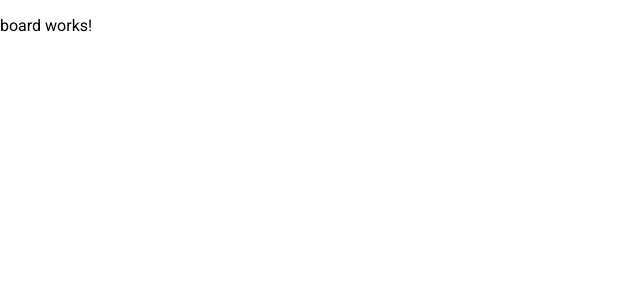
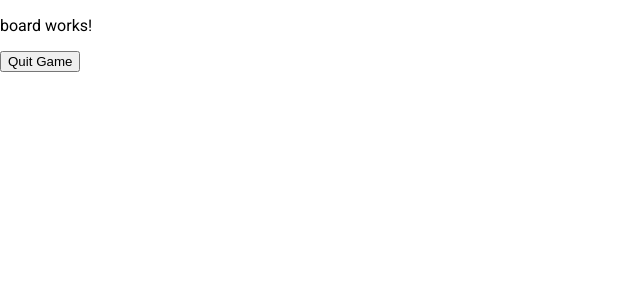
Before and after one commit to Lyossauce/front-tcg, an Angular app: page /home in a window 1280 px wide. Both pictures are taken after a click on the button "New Game". Shown: the top 300 px of the page, without its empty margins (0-640 px from the left). Built offline with nearby package versions, Linux system fonts and the light colour scheme.

Commit message:
add quit game button

```diff
--- a/package.json
+++ b/package.json
@@ -6,7 +6,7 @@
     "start": "ng serve",
     "build": "ng build",
     "watch": "ng build --watch --configuration development",
-    "test": "ng test"
+    "test": "ng test --code-coverage"
   },
   "private": true,
   "dependencies": {
--- a/src/app/components/pages/board/board.component.html
+++ b/src/app/components/pages/board/board.component.html
@@ -1 +1,5 @@
 <p>board works!</p>
+<app-button
+    (buttonClicked)="goBack.emit()"
+    [text]="'Quit Game'"
+></app-button>
--- a/src/app/components/pages/board/board.component.ts
+++ b/src/app/components/pages/board/board.component.ts
@@ -1,4 +1,4 @@
-import { Component, Input } from '@angular/core';
+import { Component, EventEmitter, Input, Output } from '@angular/core';
 
 @Component({
   selector: 'app-board',
@@ -7,4 +7,5 @@ import { Component, Input } from '@angular/core';
 })
 export class BoardComponent {
   @Input() gameId : string = "";
+  @Output() goBack: EventEmitter<void> = new EventEmitter<void>();
 }
--- a/src/app/components/pages/home/home.component.html
+++ b/src/app/components/pages/home/home.component.html
@@ -2,6 +2,7 @@
     <app-board
         *ngIf="isGameStarted"
         [gameId]="gameId"
+        (goBack)="goBack()"
     ></app-board>
     <app-button
         *ngIf="!isGameStarted"
--- a/src/app/components/pages/home/home.component.ts
+++ b/src/app/components/pages/home/home.component.ts
@@ -14,4 +14,8 @@ export class HomeComponent {
   public startGame(): void {
     this.isGameStarted = true;
   }
+
+  public goBack(): void {
+    this.isGameStarted = false;
+  }
 }
```
